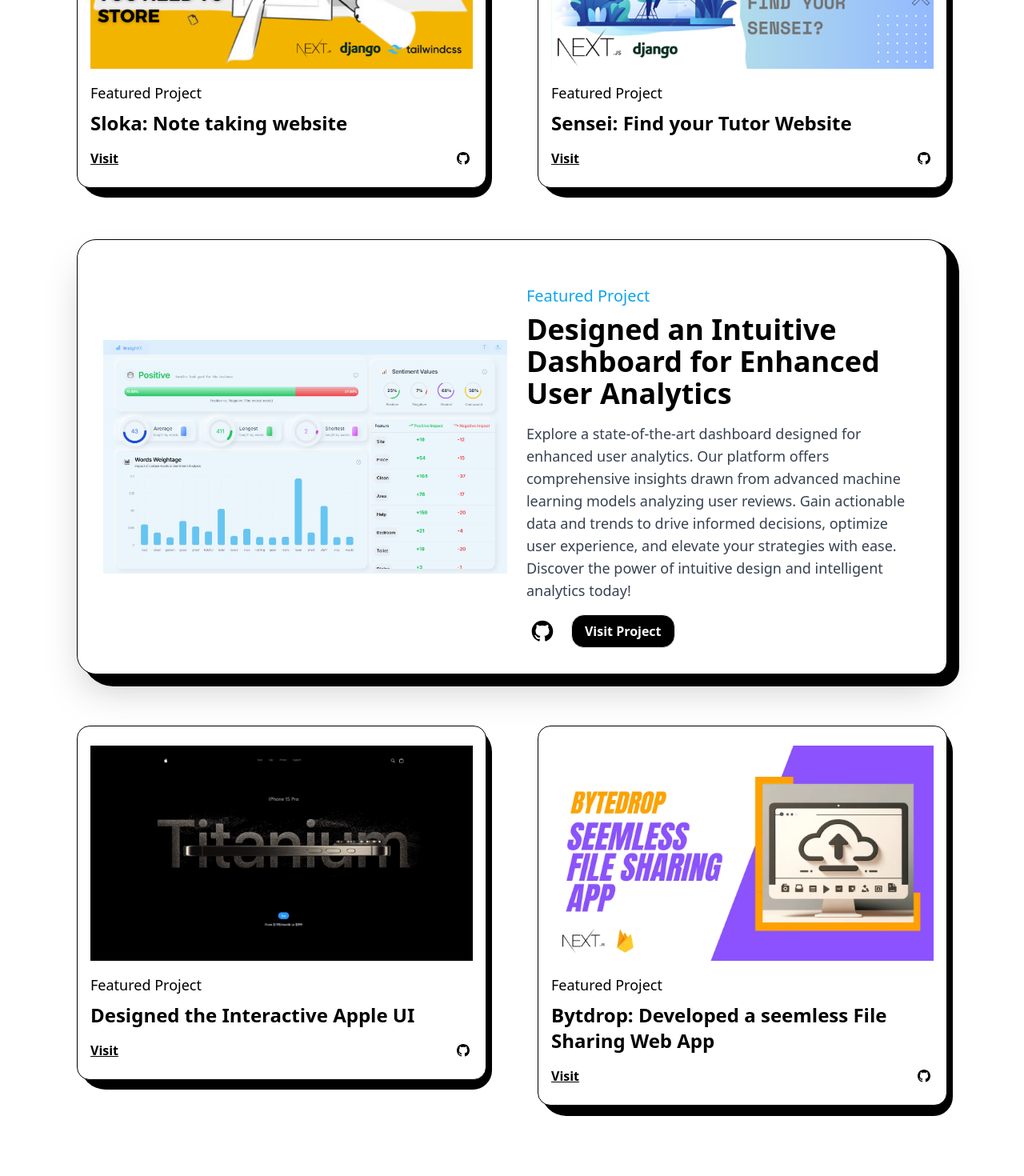
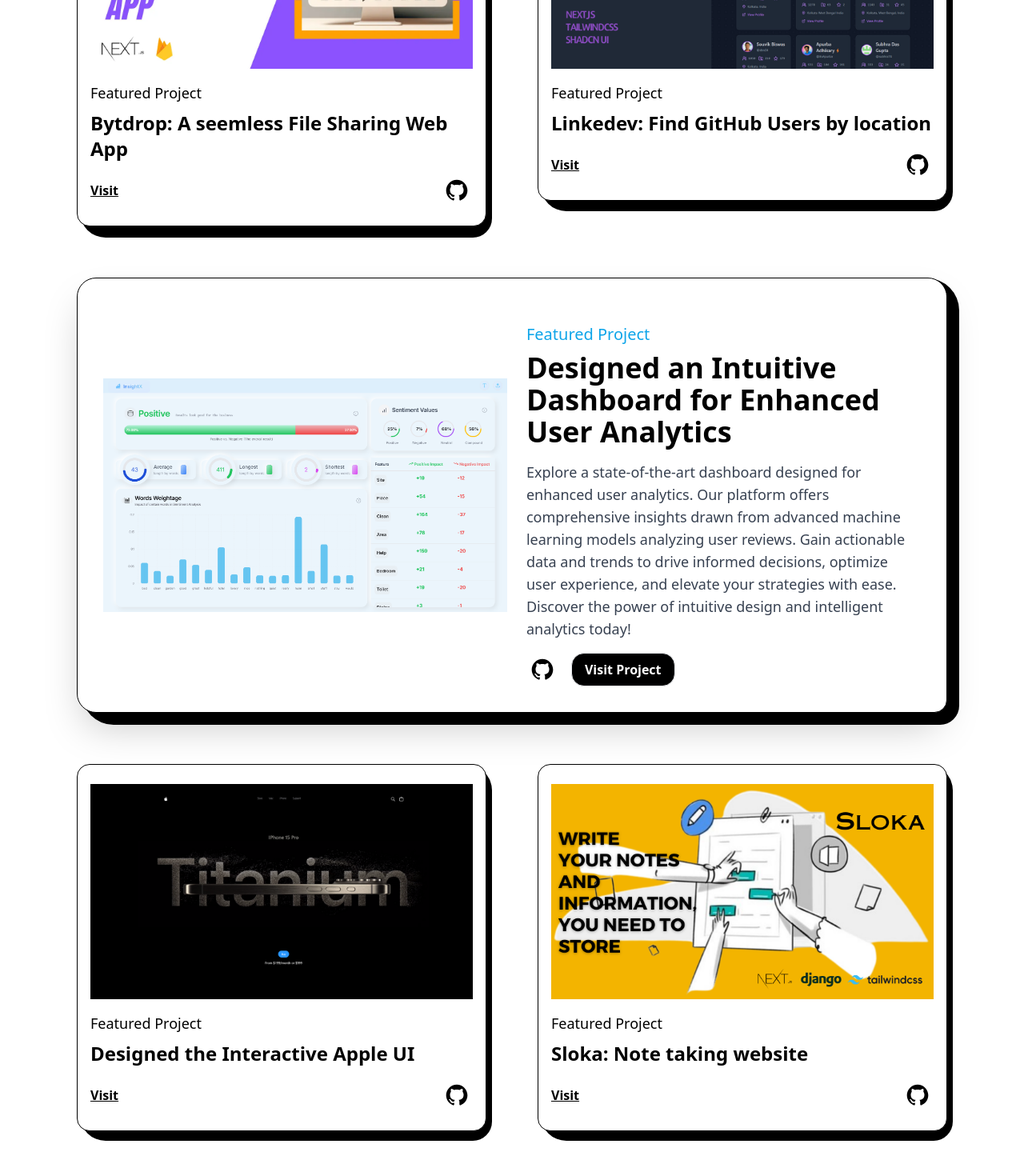
Before and after one commit to abhoy21/my_portfolio, a Next.js app: page /projects in a window 1280 px wide. Shown: the part 1060-2530 px from the top of the page at 80% size. Built offline with nearby package versions, Linux system fonts and the light colour scheme.

Commit message:
new project added

```diff
--- a/app/_components/ProjectPageComponent.tsx
+++ b/app/_components/ProjectPageComponent.tsx
@@ -9,6 +9,7 @@ import project1 from "../../public/apple_ui.png";
 import project6 from "../../public/console_blog_image.png";
 import project5 from "../../public/image.png";
 import project7 from "../../public/insightx_image.png";
+import project8 from "../../public/linkedev_img.png";
 import project2 from "../../public/Sensei.png";
 import project4 from "../../public/Sloka.png";
 import AnimatedText from "./AnimatedText";
@@ -123,7 +124,7 @@ const Project: FC<ProjectProps> = ({ title, type, link, img, github }) => {
           >
             Visit
           </Link>
-          <Link href={github} target='_blank' className='w-8 md:w-6'>
+          <Link href={github} target='_blank' className='w-8 md:w-10'>
             <GithubIcon />
           </Link>
         </div>
@@ -171,19 +172,20 @@ const ProjectsPage: FC = () => {
             </div>
             <div className='md:col-span-6 col-span-12'>
               <Project
-                title='Sloka: Note taking website'
-                img={project4}
-                link='https://sloka-frontend.vercel.app/'
-                github='https://github.com/abhoy21/sloka_backend.git'
+                title='Bytdrop: A seemless File Sharing Web App'
+                img={project5}
+                link='https://bytedrop.vercel.app/'
+                github='https://github.com/abhoy21/bytedrop.git'
                 type='Featured Project'
               />
             </div>
+
             <div className='md:col-span-6 col-span-12'>
               <Project
-                title='Sensei: Find your Tutor Website'
-                img={project2}
-                link='https://sensei-frontend-three.vercel.app/'
-                github='https://github.com/abhoy21/sensei_backend.git'
+                title='Linkedev: Find GitHub Users by location'
+                img={project8}
+                link='https://linkedev.vercel.app/'
+                github='https://github.com/abhoy21/linkedev.git'
                 type='Featured Project'
               />
             </div>
@@ -217,10 +219,19 @@ const ProjectsPage: FC = () => {
             </div>
             <div className='md:col-span-6 col-span-12'>
               <Project
-                title='Bytdrop: Developed a seemless File Sharing Web App'
-                img={project5}
-                link='https://bytedrop.vercel.app/'
-                github='https://github.com/abhoy21/bytedrop.git'
+                title='Sloka: Note taking website'
+                img={project4}
+                link='https://sloka-frontend.vercel.app/'
+                github='https://github.com/abhoy21/sloka_backend.git'
+                type='Featured Project'
+              />
+            </div>
+            <div className='md:col-span-6 col-span-12'>
+              <Project
+                title='Sensei: Find your Tutor Website'
+                img={project2}
+                link='https://sensei-frontend-three.vercel.app/'
+                github='https://github.com/abhoy21/sensei_backend.git'
                 type='Featured Project'
               />
             </div>
```
Also changed, not shown: public/linkedev_img.png (added).
